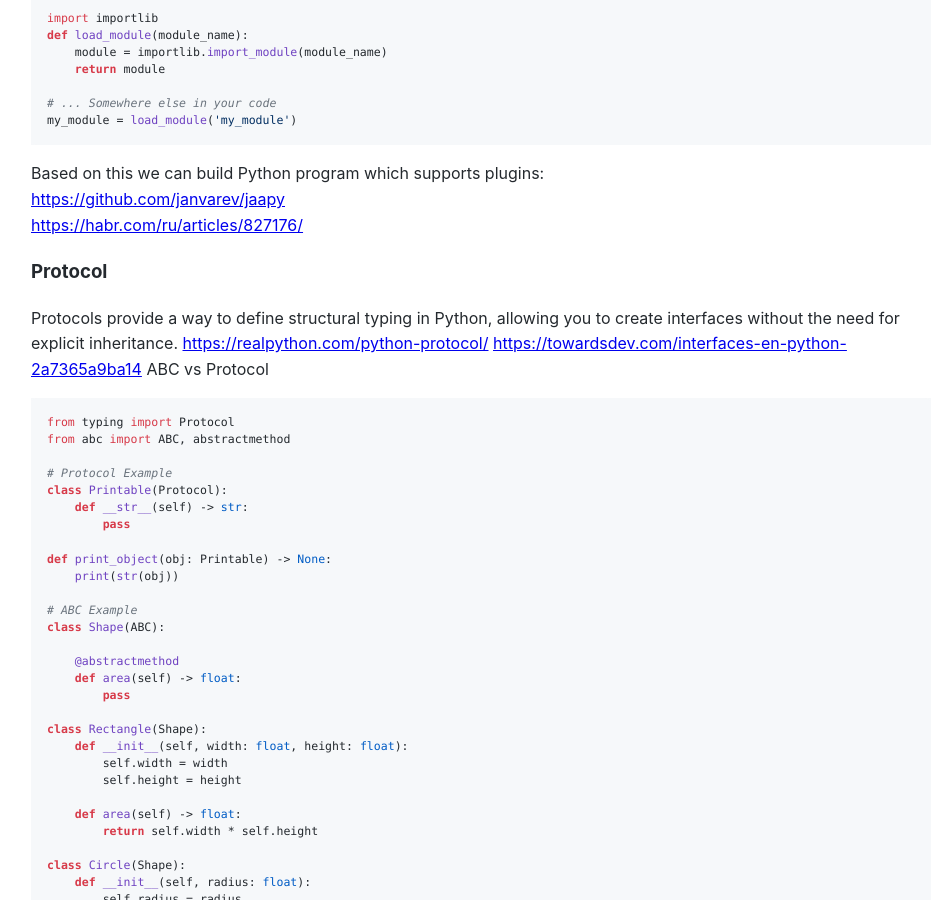
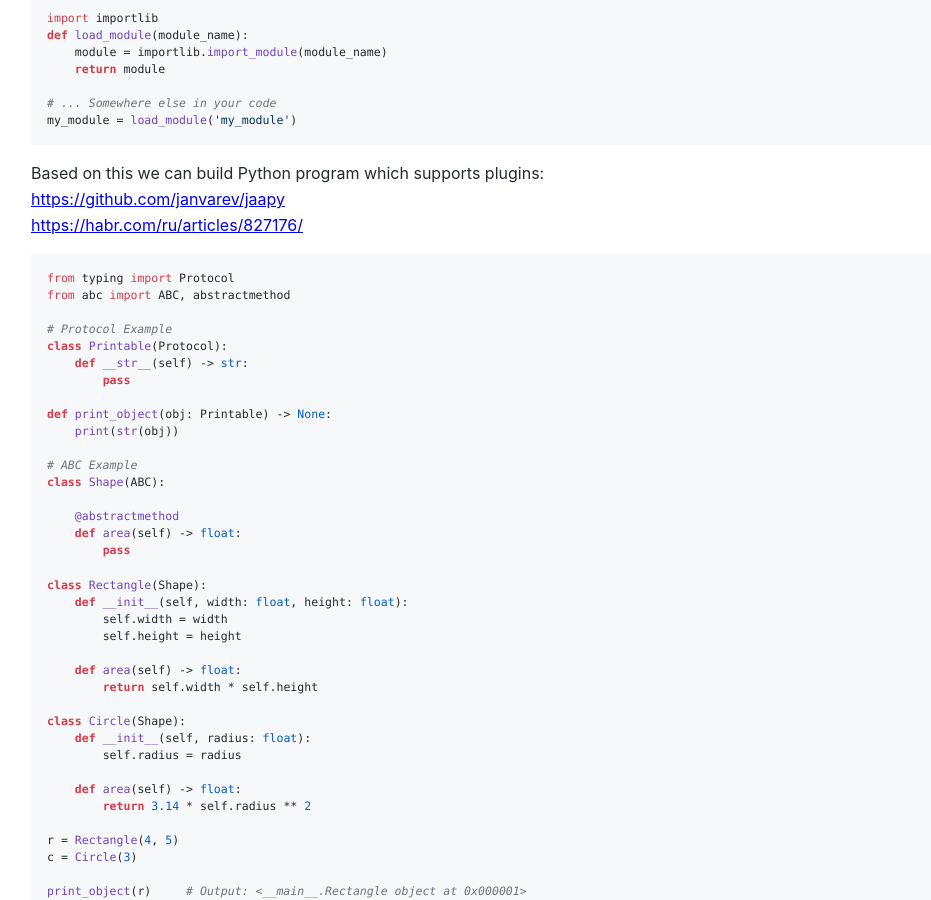
Before and after one commit to Michael-Lubinsky/michael-lubinsky.github.com, a Jekyll site: the page built from python/python.md, in a window 1280 px wide and 900 px high, scrolled down 14674 px. Shown: the whole window, without its empty margins (159-1090 px from the left). Built offline with Jekyll 4.4.1, drawn with Linux system fonts in a browser that asks for light colours; our own code applies the rules of GitHub Pages for plain Markdown files.

Commit message:
Update python.md

````diff
--- a/python/python.md
+++ b/python/python.md
@@ -724,11 +724,6 @@ Based on this we can build Python program which supports plugins:
 <https://github.com/janvarev/jaapy>
 <https://habr.com/ru/articles/827176/>
 
-### Protocol
-Protocols provide a way to define structural typing in Python,
-allowing you to create interfaces without the need for explicit inheritance.
-<https://realpython.com/python-protocol/>
-<https://towardsdev.com/interfaces-en-python-2a7365a9ba14> ABC vs Protocol
 
 ```python
 from typing import Protocol
````
